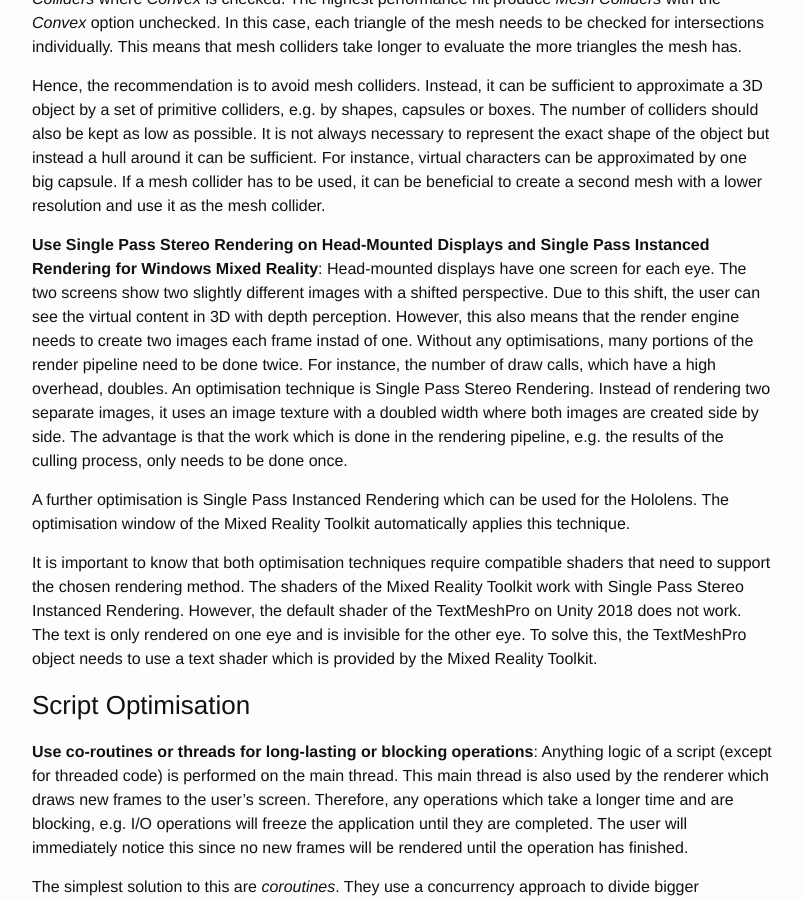
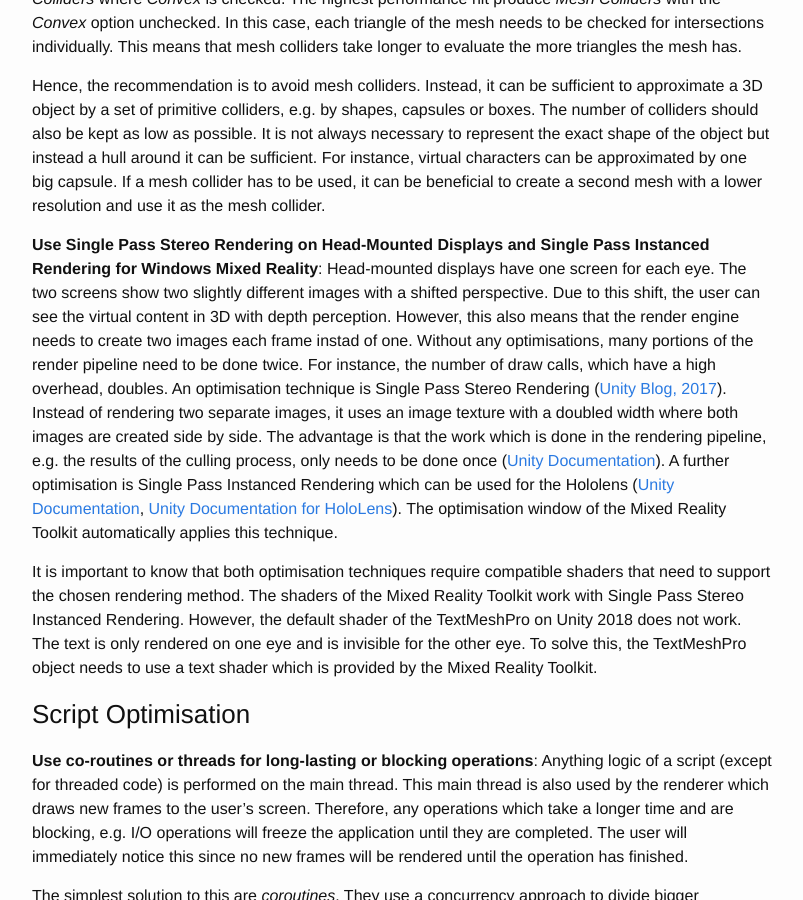
Before and after one commit to klamma/ar-for-eu-book, a Jekyll site: the page built from _pages/chapters/performance_profiling.md, in a window 1280 px wide and 900 px high, scrolled down 8805 px. Shown: the whole window, without its empty margins (238-1041 px from the left). Built offline with Jekyll 4.4.1, drawn with Linux system fonts in a browser that asks for light colours; nearby versions of some CDN libraries.

Commit message:
added links to Unity documentation

```diff
--- a/_pages/chapters/performance_profiling.md
+++ b/_pages/chapters/performance_profiling.md
@@ -251,11 +251,10 @@ Due to this shift, the user can see the virtual content in 3D with depth percept
 However, this also means that the render engine needs to create two images each frame instad of one.
 Without any optimisations, many portions of the render pipeline need to be done twice.
 For instance, the number of draw calls, which have a high overhead, doubles.
-An optimisation technique is Single Pass Stereo Rendering.
+An optimisation technique is Single Pass Stereo Rendering ([Unity Blog, 2017](https://blogs.unity3d.com/2017/11/21/how-to-maximize-ar-and-vr-performance-with-advanced-stereo-rendering/)).
 Instead of rendering two separate images, it uses an image texture with a doubled width where both images are created side by side.
-The advantage is that the work which is done in the rendering pipeline, e.g. the results of the culling process, only needs to be done once.
-
-A further optimisation is Single Pass Instanced Rendering which can be used for the Hololens.
+The advantage is that the work which is done in the rendering pipeline, e.g. the results of the culling process, only needs to be done once ([Unity Documentation](https://docs.unity3d.com/Manual/SinglePassStereoRendering.html)).
+A further optimisation is Single Pass Instanced Rendering which can be used for the Hololens ([Unity Documentation](https://docs.unity3d.com/Manual/SinglePassInstancing.html), [Unity Documentation for HoloLens](https://docs.unity3d.com/Manual/SinglePassStereoRenderingHoloLens.html)).
 The optimisation window of the Mixed Reality Toolkit automatically applies this technique.
 
 It is important to know that both optimisation techniques require compatible shaders that need to support the chosen rendering method.
```
